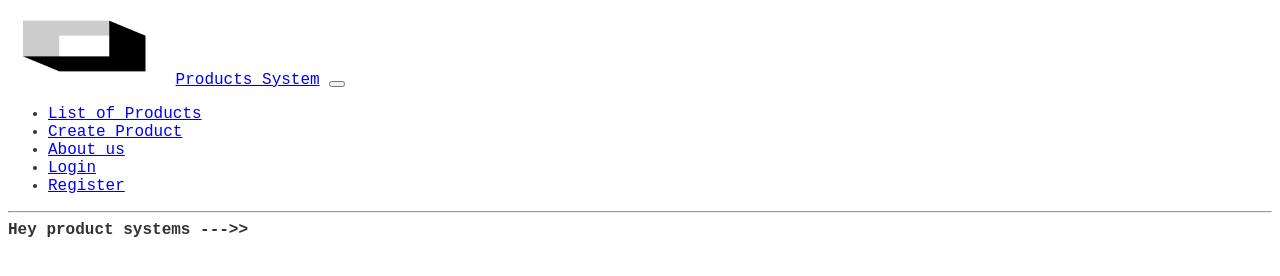
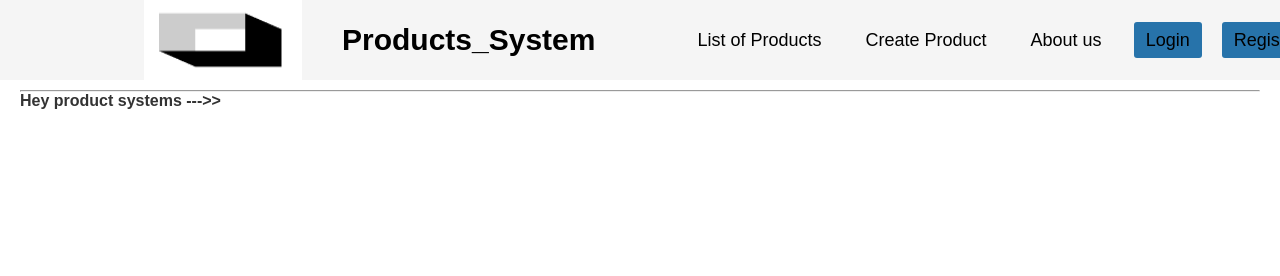
Before and after one commit to olmedo90/seminario-products, a website: page public/index.html in a window 1280 px wide. Drawn offline with Linux system fonts and the light colour scheme.

Commit message:
feature(common) add  index.html WEBSITES-1001

```diff
--- /dev/null
+++ b/public/assets/css/estilos.css
@@ -0,0 +1,62 @@
+* {
+    margin: 0;
+    box-sizing: border-box;
+  }
+
+  body {
+    font-family: sans-serif;
+    padding: 90px 20px 0;
+  }
+
+  .header {
+    background-color: whitesmoke;
+    height: 80px;
+    position: fixed;
+    width: 100%;
+    top: 0;
+    left: 0;
+  }
+
+  .nav {
+    display: flex;
+    justify-content: space-between;
+
+    max-width: 992px;
+    margin: 0 auto;
+  }
+
+  .nav-link {
+    color: black;
+    text-decoration: none;
+  }
+
+  .logo {
+    font-size: 30px;
+    font-weight: bold;
+    padding: 0 40px;
+    line-height: 80px;
+  }
+
+  .nav-menu {
+    display: flex;
+    margin-right: 40px;
+    list-style: none;
+  }
+
+  .nav-menu-item {
+    font-size: 18px;
+    margin: 0 10px;
+    line-height: 80px;
+     width: max-content;
+  }
+
+  .nav-menu-link {
+    padding: 8px 12px;
+    border-radius: 3px;
+  }
+
+  .nav-menu-link:hover,
+  .nav-menu-link_active {
+    background-color: #2773aa;
+    transition: 0.5s;
+  }
--- a/public/index.html
+++ b/public/index.html
@@ -6,6 +6,7 @@
     <meta name="viewport" content="width=device-width, initial-scale=1.0">
     <title>HEY PRODUCTS SYSTEM</title>
     <link rel="stylesheet" href="/assets/css/style.css">
+    <link rel="stylesheet" href="/assets/css/estilos.css">
     <script src="/assets/js/test.js" ></script>
   </head>
 <body>
@@ -14,10 +15,7 @@
           <nav class="nav">
             <img  class ="img" src = "/assets/imagenes/logo.png"/>
             <a href="#" class="logo nav-link">Products_System</a>
-            <button class="nav-toggle" aria-label="Abrir menú">
-              <i class="fas fa-bars"></i>
-            </button>
-            <ul class="nav-menu">
+             <ul class="nav-menu">
               <li class="nav-menu-item">
                 <a href="#" class="nav-menu-link nav-link">List of Products</a>
               </li>
@@ -40,7 +38,7 @@
         </header>
        <hr/>
     <b>
-        Hey product systems --->>
+                 Hey product systems --->>
     </b>
 </body>
 </html>
```
